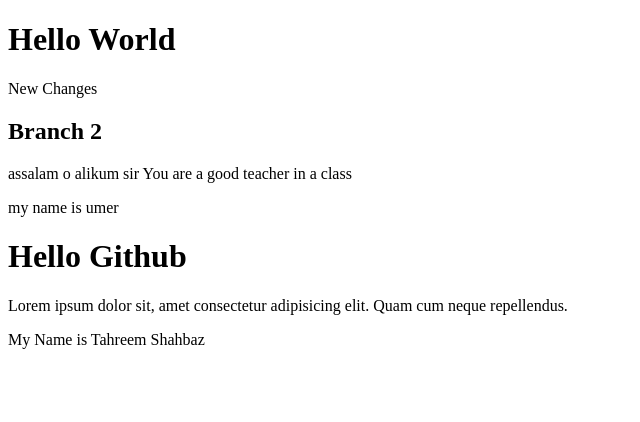
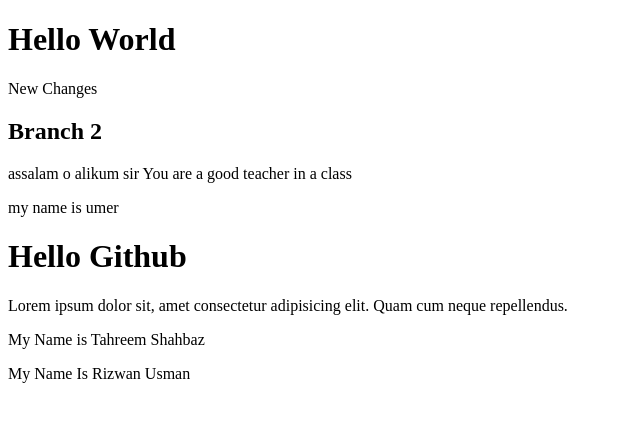
Before and after one commit to Shahzain159/Sample_Repo, a plain HTML site: page index.html in a window 1280 px wide. Shown: the whole page, without its empty margins (0-640 px from the left). Drawn offline with Linux system fonts and the light colour scheme.

Commit message:
Update index.html

```diff
--- a/index.html
+++ b/index.html
@@ -23,5 +23,7 @@
     <h1>Hello Github</h1>
     <p>Lorem ipsum dolor sit, amet consectetur adipisicing elit. Quam cum neque repellendus.</p>
     <p>My Name is Tahreem Shahbaz</p>
+
+    <p>My Name Is Rizwan Usman</p>
 </body>
 </html>
```
